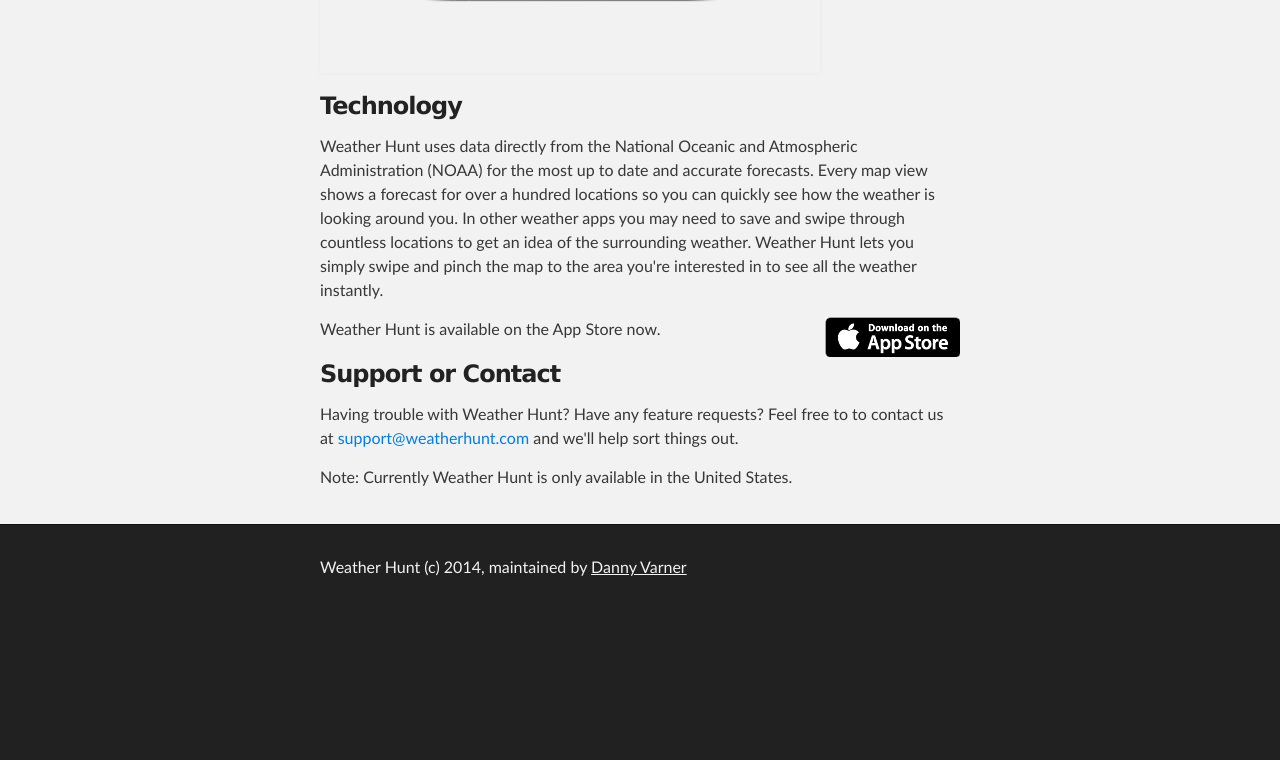
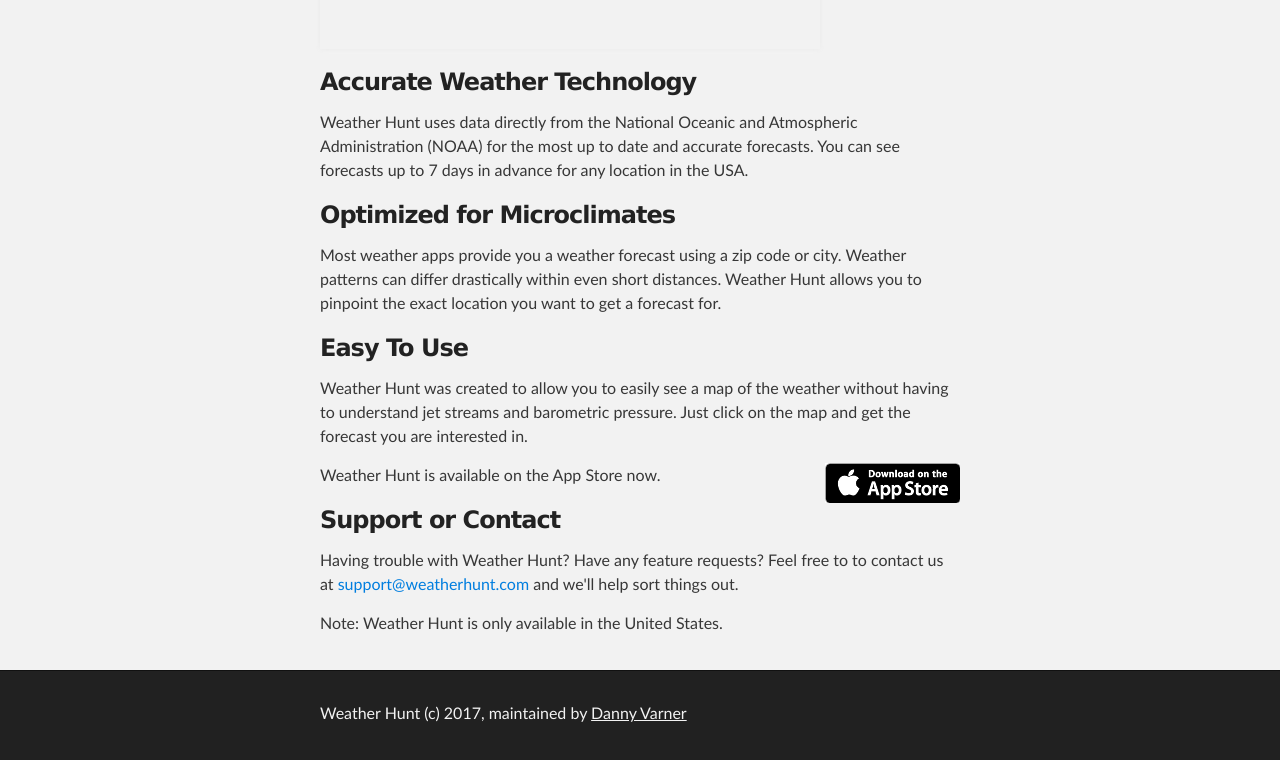
Before and after one commit to piohhmy/weatherhunt, a plain HTML site: page index.html in a window 1280 px wide. Shown: the part 1220-1980 px from the top of the page. Before the commit the page ends 1834 px from the top, so only its background shows below. Drawn offline with Linux system fonts and the light colour scheme.

Commit message:
Update for Weather Hunt 2.0

```diff
--- a/index.html
+++ b/index.html
@@ -17,7 +17,7 @@
     <div id="header_wrap" class="outer">
         <header class="inner">
           <h1 id="project_title">Weather Hunt</h1>
-          <h2 id="project_tagline">Find some good weather and get outside!</h2>
+          <h2 id="project_tagline">Microclimate Weather Forecasts</h2>
                       <section id="downloads">
                         <a class="ios_download_link" href="https://appsto.re/us/Pm8x4.i">Download this app on the App Store</a>
                       </section>
@@ -30,19 +30,25 @@
         <h3>
 <a id="weatherhunt-for-ios" class="anchor" href="#weatherhunt-for-ios" aria-hidden="true"><span class="octicon octicon-link"></span></a>Weather Hunt for iOS</h3>
 
-<p>Weather Hunt allows you to quickly see hundreds of weather forecasts at a glance so you can find the weather you're seeking.  Are you looking to go hiking this weekend but don't want soggy feet? Are you just looking to just get out of the drizzle and overcast?   Weather Hunt shows you where the sun is shining!</p>
+<p>Weather Hunt allows you to quickly see the weather forecast for the exact microclimate you are interested in exploring. Pinch to zoom on any location in the USA and then tap to get the weather conditions for a particular location on a specific day.</p>
 
 <p>
 <img src='./images/iphone6_screenshot2_500.png'/>
 
-<h3>Technology</h3>
-<p>
-Weather Hunt uses data directly from the National Oceanic and Atmospheric Administration (NOAA) for the most up to date and accurate forecasts.
-Every map view shows a forecast for over a hundred locations so you can quickly see how the weather is looking around you.
-In other weather apps you may need to save and swipe through countless locations to get an idea of the surrounding weather.
-Weather Hunt lets you simply swipe and pinch the map to the area you're interested in to see all the weather instantly.
+<h3>Accurate Weather Technology</h3>
+<p>Weather Hunt uses data directly from the National Oceanic and Atmospheric Administration (NOAA) for the most up to date and accurate forecasts. You can see forecasts up to 7 days in advance for any location in the USA.
 </p>
 
+<h3>Optimized for Microclimates</h3>
+<p>
+Most weather apps provide you a weather forecast using a zip code or city. Weather patterns can differ drastically within even short distances. Weather Hunt allows you to pinpoint the exact location you want to get a forecast for.
+</p>
+
+<h3>Easy To Use</h3>
+<p>
+Weather Hunt was created to allow you to easily see a map of the weather without having to understand jet streams and barometric pressure. Just click on the map and get the forecast you are interested in.
+
+</p>
 <p>
 Weather Hunt is available on the App Store now.
 <a class="ios_download_link" href="https://appsto.re/us/Pm8x4.i">Download this app on the App Store</a>
@@ -52,14 +58,14 @@ Weather Hunt is available on the App Store now.
 <a id="support-or-contact" class="anchor" href="#support-or-contact" aria-hidden="true"><span class="octicon octicon-link"></span></a>Support or Contact</h3>
 
 <p>Having trouble with Weather Hunt?  Have any feature requests?  Feel free to to contact us at <a href="mailto:support@weatherhunt.com">support@weatherhunt.com</a> and we'll help sort things out.  </p>
-<p>Note: Currently Weather Hunt is only available in the United States. </p>
+<p>Note: Weather Hunt is only available in the United States. </p>
       </section>
     </div>
 
     <!-- FOOTER  -->
     <div id="footer_wrap" class="outer">
       <footer class="inner">
-        <p class="copyright">Weather Hunt (c) 2014, maintained by  <a href="https://github.com/piohhmy">Danny Varner</a></p>
+        <p class="copyright">Weather Hunt (c) 2017, maintained by  <a href="https://github.com/piohhmy">Danny Varner</a></p>
       </footer>
     </div>
 
```
